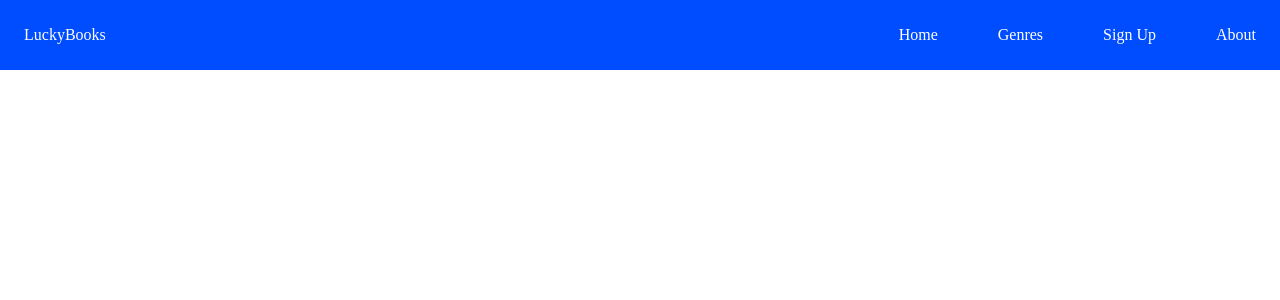
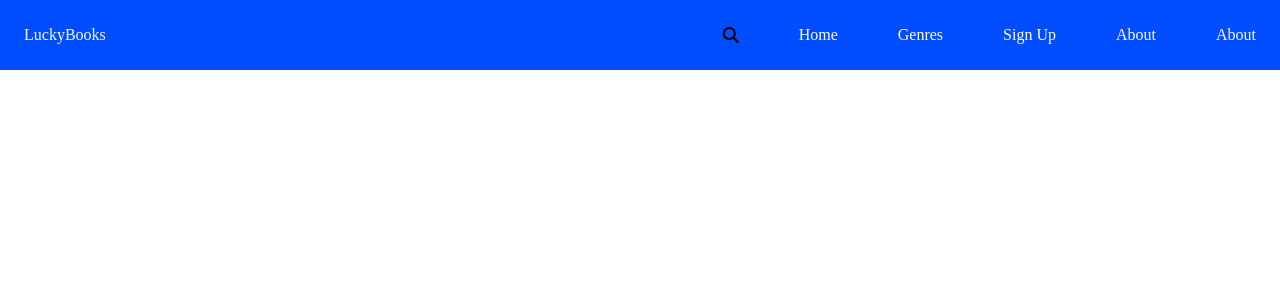
Before and after one commit to Simonxf35/BookWebsite, a PHP site: page /index.html in a window 1280 px wide. Shown: the top 300 px of the page. Run offline with PHP 8.4, Linux system fonts and the light colour scheme.

Commit message:
changes made

```diff
--- a/index.html
+++ b/index.html
@@ -10,6 +10,7 @@
             <nav class="navbar">
                 <a href="#" class="title_text">LuckyBooks</a>
                 <ul class="nav-menu">
+                    <i class="fa-solid fa-magnifying-glass" search-icon></i>
                     <li class="nav-items">
                         <a href="#" class="nav-link">Home</a>
                     </li>
@@ -22,6 +23,9 @@
                     <li class="nav-items">
                         <a href="#" class="nav-link">About</a>
                     </li>
+                    <li class="nav-items">
+                        <a href="#" class="nav-link">About</a>
+                    </li>
                 </ul>
             </nav>
             </header>
--- a/main.css
+++ b/main.css
@@ -17,7 +17,7 @@ header {
 }
 
 li {
-    list-style: none;
+    list-style-type: none;
 }
 
 a {
@@ -40,6 +40,10 @@ a {
     gap: 60px;
 }
 
+.search-icon{
+    font-size: 16;
+}
+
 .title_text {
     font-size: 16px;
 
```
